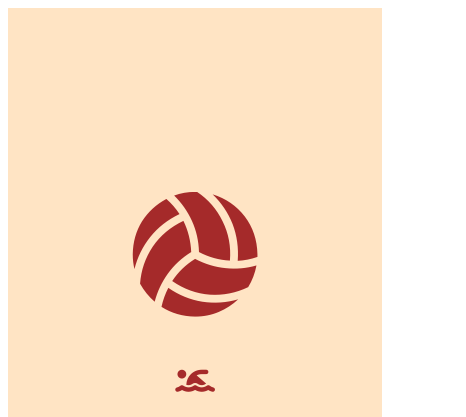
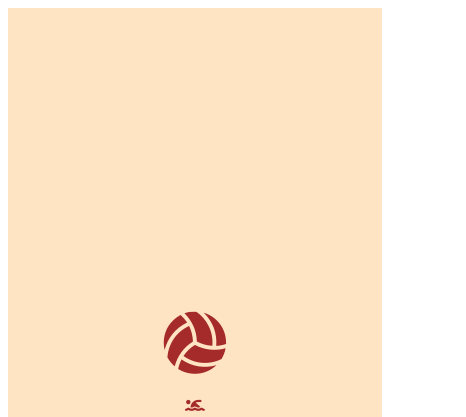
Before and after one commit to mdtanvirahamedshanto/SlideShow-Demo, a plain HTML site: page index.html in a window 390 px wide. Shown: the top 417 px of the page, 466 px wide, since content can reach past the window. Drawn offline with Linux system fonts and the light colour scheme.

Commit message:
Responsive

```diff
--- a/index.html
+++ b/index.html
@@ -11,7 +11,7 @@
     <div class="slideshow">
         <div class="slideshow-elements">
             <div class="elemet current">
-                <i class="fas fa-futbol "></i>
+                <i class="fas fa-futbol balpakna"></i>
                 <h2>Football</h2>
             </div>
 
--- a/style.css
+++ b/style.css
@@ -1,8 +1,47 @@
+@media  only screen and (max-width: 412px){
+    body{
+        .body{
+            box-sizing: border-box;
+            display: flex;
+        }
+        .slideshow{
+            box-sizing: border-box;
+            display: flex;
+            justify-content: center;
+            align-items: center;
+            height: 100vh;
+            background-color: bisque;
+            max-width: 100%;
+        }
+
+        .elemet{
+            box-sizing: border-box;
+            display: flex;
+            justify-content: center;
+            text-align: center;
+            position: absolute;
+            transform: translate(-50%, -50%) scale(0);
+            transition: transform 0.6s;
+
+        }
+
+        .elemet i, h2{
+            font-size: 5rem;
+
+        }
+    }
+}
+
+        /*        Big Screen  */
+
 .slideshow{
+    box-sizing: border-box;
+    flex-wrap: wrap;
     display: flex;
     justify-content: center;
     align-items: center;
     height: 100vh;
+    max-width: 100%;
     background-color: bisque;
 }
 
@@ -12,6 +51,9 @@
 }
 
 .elemet{
+    box-sizing: border-box;
+    flex-wrap: wrap;
+    justify-content: center;
     text-align: center;
     position: absolute;
     transform: translate(-50%, -50%) scale(0);
```
